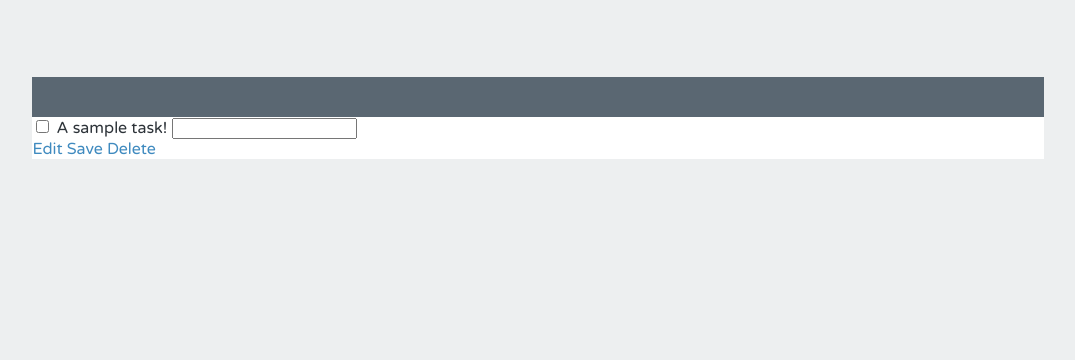
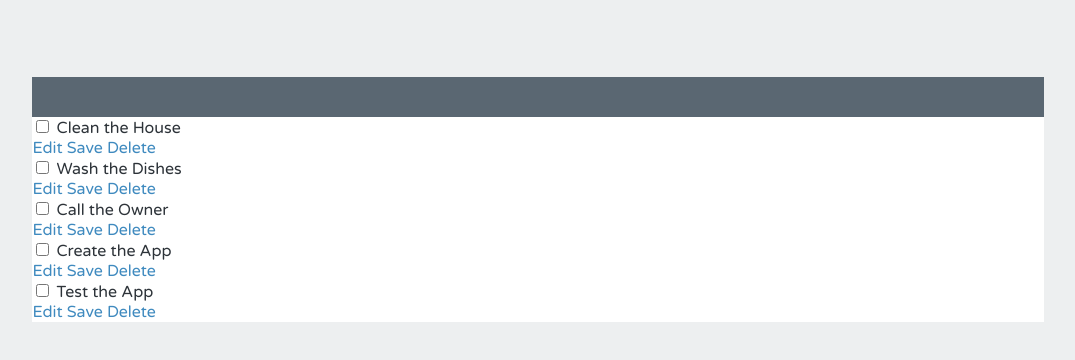
Before and after one commit to nikiforov-alexander/todos-app-to-follow-angular-course, a plain HTML site: page index.html in a window 1280 px wide. Shown: the part 62-422 px from the top of the page, without its empty margins (102-1177 px from the left). Drawn offline with Linux system fonts and the light colour scheme.

Commit message:
Add ng-repeat with tasks and editing logic
So that now when user clicks "Edit" label appears, input disappears.

"ng-repeat" allows us to loop through available tasks.

```diff
--- a/index.html
+++ b/index.html
@@ -17,13 +17,39 @@
      -->
     <div ng-controller="MainController" class="list">
 
-        <input type="checkbox">
-        <label class="editing-label">A sample task!</label>
-        <input type="text"
+        <div ng-repeat="task in tasks">
+            <!--
+             By adding ng-model here, we can save in $scope
+             variable "task", and use it later on.
+             If we use "task.name", then we'll have "task"
+             object with property "name".
+             For now it seems that $scope.task.name is seen
+             whereas not resolved by IDE
+             -->
+            <input ng-model="task.completed" type="checkbox">
+
+            <!--
+            ng-show directive with "editing" shows the
+            label when "editing = false"
+            -->
+            <label ng-show="editing == false"
+                   class="editing-label"
+                   for="task-name-input">
+                {{task.name}}
+            </label>
+
+            <!--
+            input is shown when "editing = true"
+            -->
+            <input ng-model="task.name"
+                   ng-show="editing == true"
+                   id="task-name-input"
+                   type="text"
                    class="editing-label">
 
             <div class="actions">
-            <a href="">
+                <a ng-click="editing = !editing"
+                   href="">
                     Edit
                 </a>
                 <!-- by using ng-click we look in controller for
@@ -33,13 +59,15 @@
                      header for example ! and it will work
                 -->
                 <a href=""
-               ng-click="helloWorld()">
+                   ng-click="addTask()">
                     Save
                 </a>
                 <a href=""
                    class="delete">
                     Delete
                 </a>
+            </div>
+
         </div>
 
     </div>
```
Lines whose indentation alone changed are shown as unchanged.
